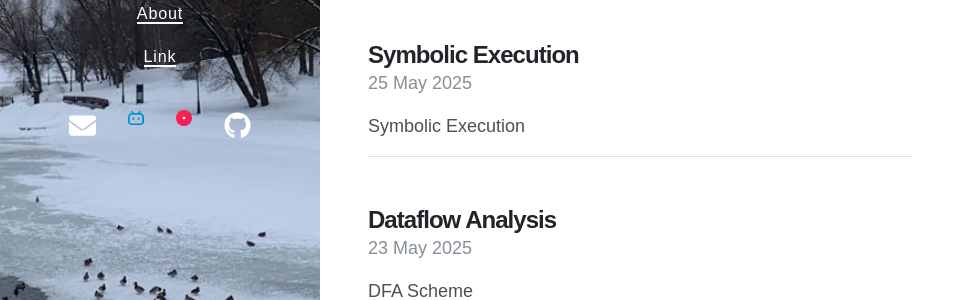
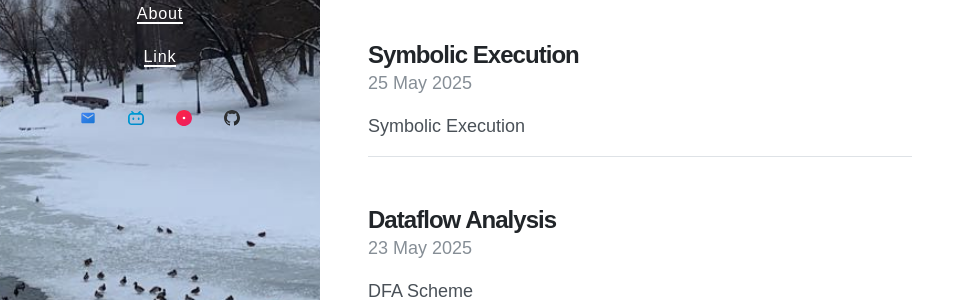
Before and after one commit to Huatiancen/Huatiancen.github.io, a Jekyll site: the page built from index.html, in a window 1280 px wide and 1194 px high. Shown: the part 642-942 px from the top of the window, without its empty margins (0-975 px from the left). Built offline with Jekyll 4.4.1, drawn with Linux system fonts in a browser that asks for light colours; nearby versions of some CDN libraries; the list of posts is cut into pages by our own code.

Commit message:
别的图标也统一

```diff
--- a/_data/social.yml
+++ b/_data/social.yml
@@ -1,6 +1,6 @@
 - title: Email
   url: mailto:1047347257@qq.com
-  icon: fas fa-envelope
+  svg_icon: /assets/images/email-icon.svg
 - title: Bilibili
   url: https://space.bilibili.com/321134542
   svg_icon: /assets/images/bilibili-icon.svg
@@ -9,4 +9,4 @@
   svg_icon: /assets/images/xiaohongshu-icon.svg
 - title: GitHub
   url: https://github.com/Huatiancen
-  icon: fab fa-github
+  svg_icon: /assets/images/github-icon.svg
```
Also changed, not shown: assets/images/email-icon.svg (added), assets/images/github-icon.svg (added).
